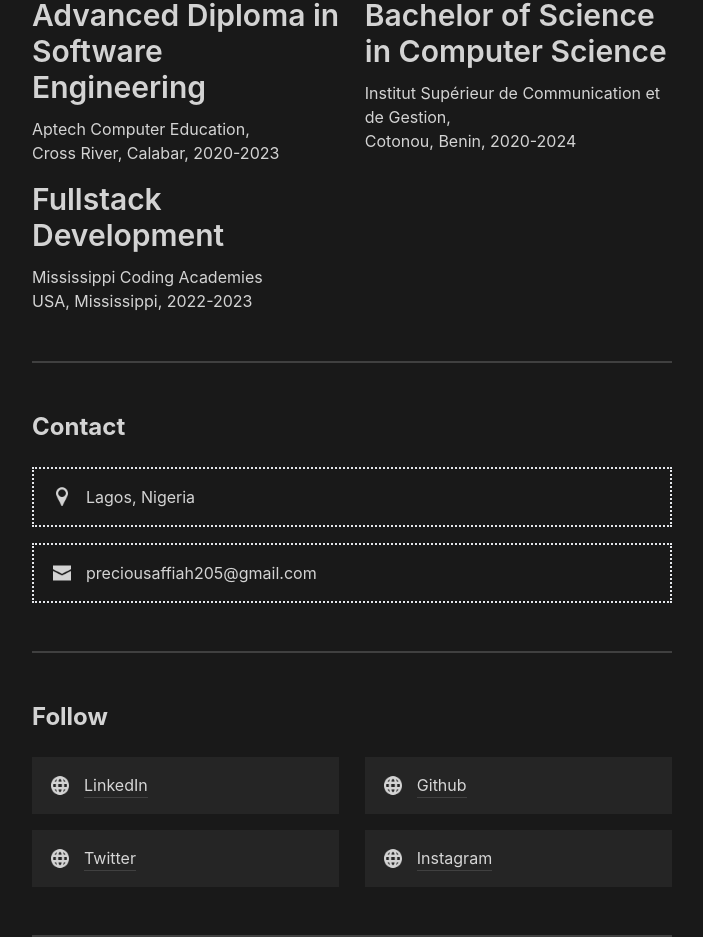
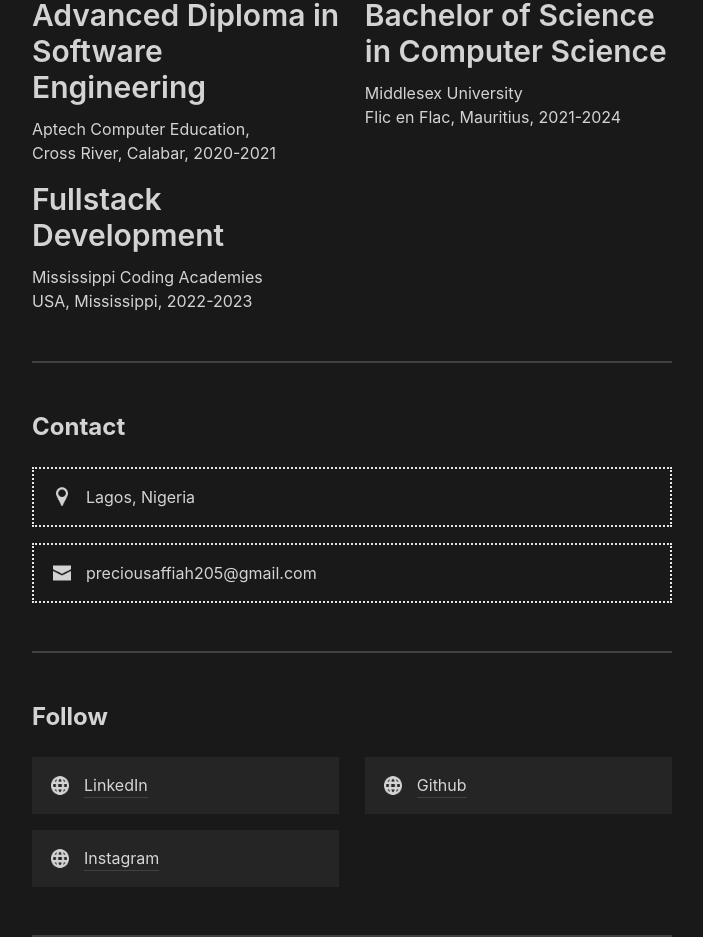
Before and after one commit to preciousaffiah/portfolio, a React (Create React App) app: page / in a window 1280 px wide. Shown: the part 1957-2894 px from the top of the page, without its empty margins (288-991 px from the left). Built offline with nearby package versions, Linux system fonts and the light colour scheme.

Commit message:
Update home.js

```diff
--- a/src/view/home.js
+++ b/src/view/home.js
@@ -29,10 +29,6 @@ const HomePage = () => {
     {
       link: "https://github.com/preciousaffiah",
       name: "Github",
-    },
-    {
-      link: "https://x.com/Precious_theDev",
-      name: "Twitter",
     },
     {
       link: "https://www.instagram.com/preciousaffiah",
@@ -223,7 +219,7 @@ const HomePage = () => {
                       Advanced Diploma in Software Engineering
                     </p>
                     <p>Aptech Computer Education,</p>
-                    <p>Cross River, Calabar, 2020-2023</p>
+                    <p>Cross River, Calabar, 2020-2021</p>
                   </div>
                 </div>
                 <div className="md:w-[48%] w-full">
@@ -231,8 +227,8 @@ const HomePage = () => {
                     <p className="md:text-3xl text-2xl font-semibold pb-3">
                       Bachelor of Science in Computer Science
                     </p>
-                    <p>Institut Supérieur de Communication et de Gestion,</p>
-                    <p>Cotonou, Benin, 2020-2024</p>
+                    <p>Middlesex University</p>
+                    <p>Flic en Flac, Mauritius, 2021-2024</p>
                   </div>
                 </div>
                 <div className="md:w-[48%] w-full">
```
